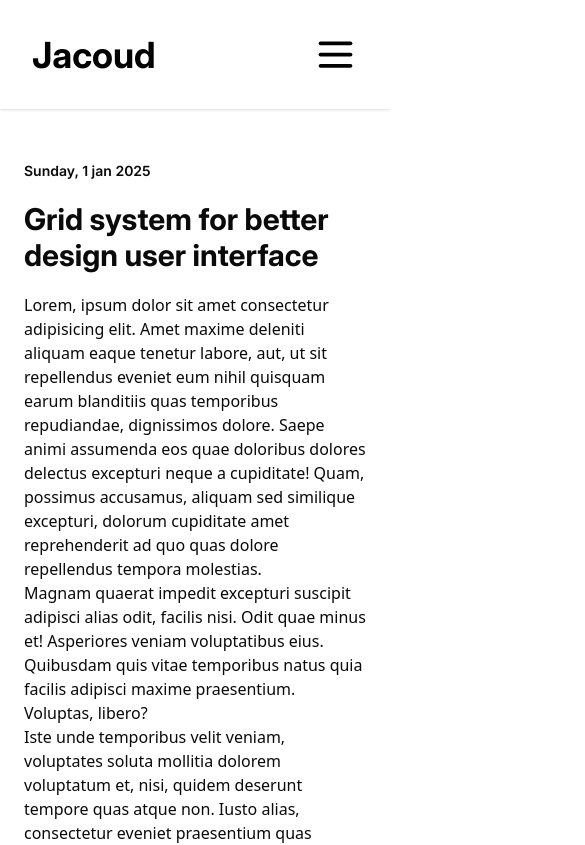
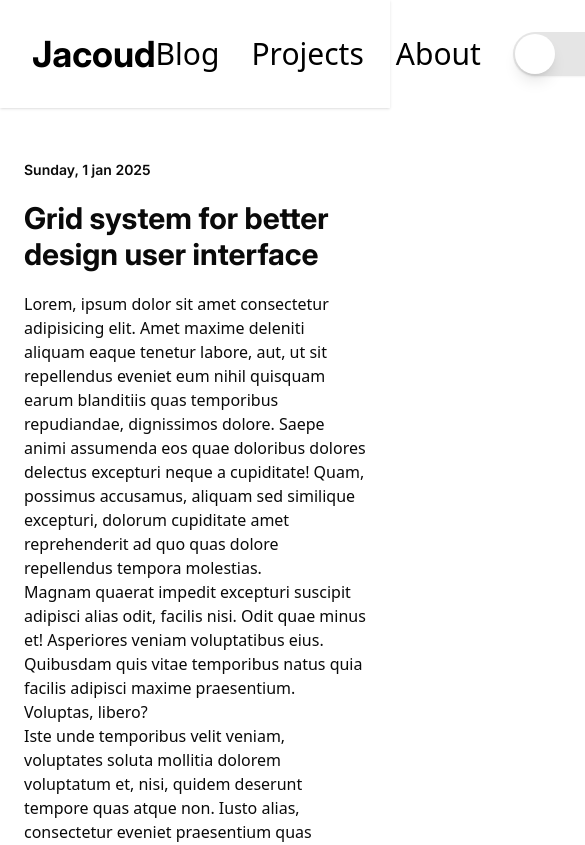
Before and after one commit to mjacoud/jacoud-blog, a Next.js app: page /about in a window 390 px wide. Shown: the top 845 px of the page, 585 px wide, since content can reach past the window. Built offline with nearby package versions, Linux system fonts and the light colour scheme.

Commit message:
refactor(navbar.tsx):add responsiviness and fix animation

```diff
--- a/src/app/Components/Navbar.tsx
+++ b/src/app/Components/Navbar.tsx
@@ -19,27 +19,30 @@ export const Navbar = () => {
     setTimeout(() => {setAnimate(false)
 
     }
-    , 1225)
+    , 900)
   }
 
 
   return (
-    <nav className="p-8 shadow dark:shadow-white flex justify-between items-center">
+    <nav className="p-8 shadow dark:shadow-white flex justify-between items-center md:pl-16 md:p-20 lg:pl-28 ">
       <Link href={'/'}>
-        <h1 className="font-inter font-bold text-4xl text-black dark:text-white">Jacoud</h1>
+        <h1 className="font-inter font-bold text-4xl text-black dark:text-white md:text-6xl xl:text-8xl">Jacoud</h1>
       </Link>
-      <div>
+      {screen.width <= 768 ?
+        <div >
         {menuOpen || animate?
-          <div className={`bg-white dark:bg-black w-full h-full absolute right-0 top-0 transition duration-1250 ${animate ? (menuOpen ? 'animate-slideinright bg-transparent' : 'animate-slideoutup') : ''}`}>
+          <div
+          className={`fixed dark:bg-black w-full h-full right-0 top-0 ${animate ? (menuOpen ? 'bg-white animate-slideinright' : 'animate-slideoutup bg-white') : 'bg-white'}`}>
             <div className="flex flex-col">
               <div className="flex items-center justify-center flex-col gap-16 pt-48">
                 {menuOptions.map(option =>
-                  <Link href={option.toLowerCase()} key={option} className={`text-5xl ${animate ? (menuOpen ? 'text-transparent' : 'text-black dark:text-white') : 'text-black  dark:text-white'} `}>{option}</Link>
+                  <Link href={option.toLowerCase()} key={option} className={`text-5xl transition animate-slideinright ${animate ? (menuOpen ? 'text-transparent' : 'text-black dark:text-white') : 'text-black  dark:text-white'} `}>{option}</Link>
                 )}
-                <div className="flex gap-4">{
-                <Image src={sun} width={50}  height={50} alt="sun" />}
+                <div className={`flex gap-4 opacity-0 ${`${animate ? (menuOpen ? 'animate-fadein' : 'bg-white dark:bg-black opacity-100') : 'opacity-100'}`} }`}>
+
+                  <Image src={sun} width={50}  height={50} alt="sun" />
                   <ThemeSwitch />
-                  <Image src={moon} width={45}  height={50} alt="sun" />
+                  <Image src={moon} width={45}  height={50} alt="moon" />
                 </div>
                 </div>
 
@@ -57,13 +60,23 @@ export const Navbar = () => {
 
               : ""}
 
-          <svg onClick={handleMenu}
-            width="45px" height="45px" viewBox="0 0 24 24" fill="none" xmlns="http://www.w3.org/2000/svg">
-            <path className="stroke-black dark:stroke-white" d="M4 18L20 18" stroke="#000000" strokeWidth="2" strokeLinecap="round" />
-            <path className="stroke-black dark:stroke-white" d="M4 12L20 12" stroke="#000000" strokeWidth="2" strokeLinecap="round" />
-            <path className="stroke-black dark:stroke-white" d="M4 6L20 6" stroke="pink" strokeWidth="2" strokeLinecap="round" />
-          </svg>
+          <div className="h-12 w-12 sm:h-16 sm:w-16">
+            <svg onClick={handleMenu}
+               viewBox="0 0 24 24" fill="none" xmlns="http://www.w3.org/2000/svg" >
+              <path className="stroke-black dark:stroke-white" d="M4 18L20 18" stroke="#000000" strokeWidth={`${screen.width >= 768 ? "3": "2"}`} strokeLinecap="round"  />
+              <path className="stroke-black dark:stroke-white" d="M4 12L20 12" stroke="#000000" strokeWidth={`${screen.width >= 768 ? "3": "2"}`} strokeLinecap="round" />
+              <path className="stroke-black dark:stroke-white" d="M4 6L20 6" stroke="pink" strokeWidth={`${screen.width >= 768 ? "3": "2"}`} strokeLinecap="round" />
+            </svg>
+          </div>
       </div>
+     :
+     <div className="flex gap-8 lg:gap-12 items-center">
+       {menuOptions.map(option =>
+        <Link href={option.toLowerCase()} key={option} className={`text-3xl lg:text-3xl xl:text-5xl transition animate-slideinright ${animate ? (menuOpen ? 'text-transparent' : 'text-black dark:text-white') : 'text-black  dark:text-white'} `}>{option}</Link>
+           )}
+           <ThemeSwitch />
+     </div>
+      }
     </nav>
   )
 }
```
